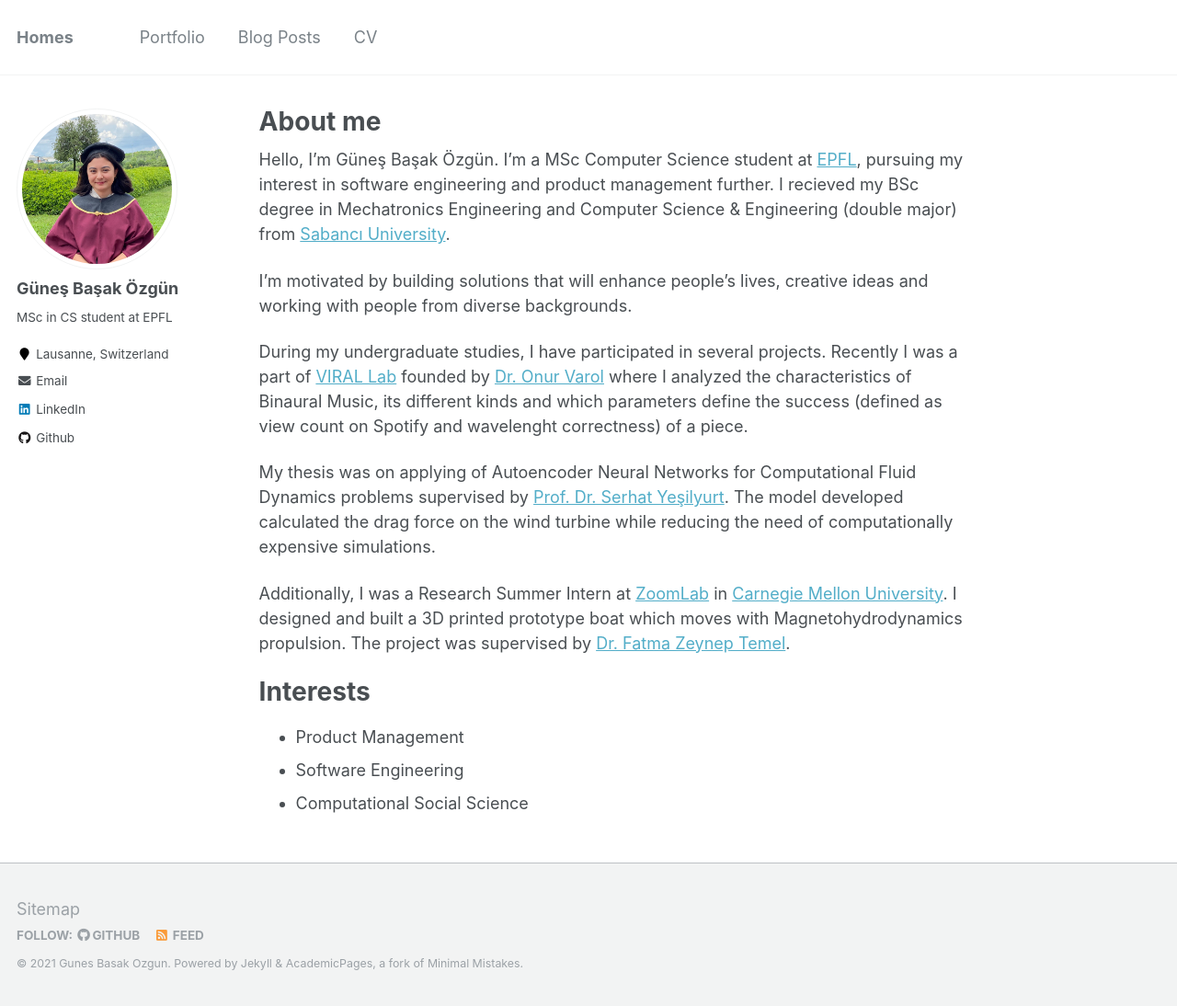
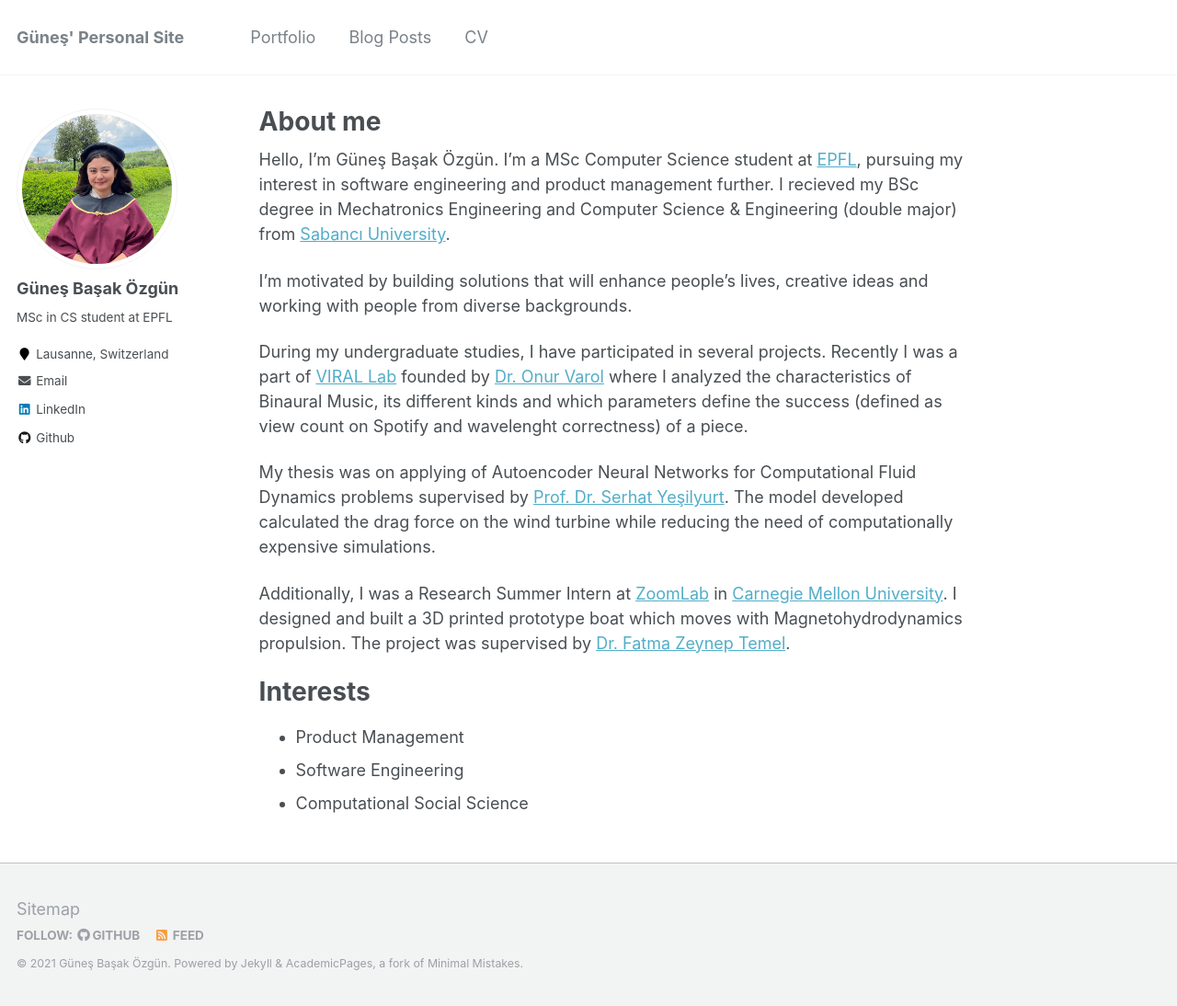
Before and after one commit to gozgun/gozgun.github.io, a Jekyll site: the page built from _pages/about.md, in a window 1280 px wide and 1094 px high. Shown: the whole window at 92% size. Built offline with Jekyll 4.4.1, drawn with Linux system fonts in a browser that asks for light colours.

Commit message:
Fix broken links

```diff
--- a/_config.yml
+++ b/_config.yml
@@ -7,10 +7,10 @@
 
 # Site Settings
 locale                   : "en-US"
-title                    : "Homes"
+title                    : "Güneş' Personal Site"
 title_separator          : "-"
-name                     : &name "Gunes Basak Ozgun"
-description              : &description "CS MSc student at EPFL"
+name                     : &name "Güneş Başak Özgün"
+description              : &description "MSc Computer Science student at EPFL"
 url                      : https://gozgun.github.io # the base hostname & protocol for your site e.g. "https://mmistakes.github.io"
 baseurl                  : "" # the subpath of your site, e.g. "/blog"
 repository               : "gozgun/gozgun.github.io"
@@ -87,7 +87,7 @@ author:
   employer         :
   pubmed           :
   googlescholar    :
-  email            : "gunes.ozgun at epfl.ch"
+  email            : "gunes.ozgun@epfl.ch"
   researchgate     :
   uri              :
   bitbucket        :
@@ -102,7 +102,7 @@ author:
   instagram        :
   impactstory      :
   lastfm           :
-  linkedin         : "https://www.linkedin.com/in/gunes-ozgun/"
+  linkedin         : "gunes-ozgun"
   orcid            :
   pinterest        :
   soundcloud       :
```
